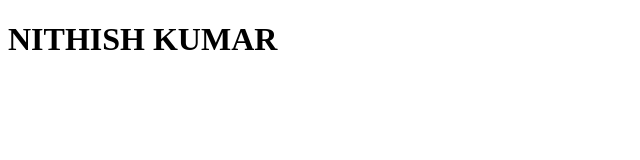
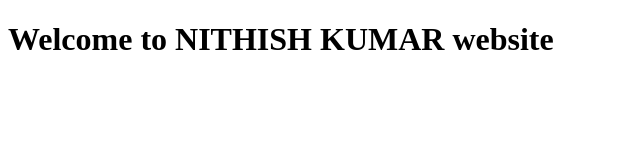
Before and after one commit to NithishKumar38/Nithishkumar, a plain HTML site: page index.html in a window 1280 px wide. Shown: the whole page, without its empty margins (0-640 px from the left). Drawn offline with Linux system fonts and the light colour scheme.

Commit message:
created succesfully

```diff
--- a/index.html
+++ b/index.html
@@ -5,6 +5,6 @@
 
     </head>
     <BOdy>
-        <h1>NITHISH KUMAR</h1>
+        <h1>Welcome to NITHISH KUMAR website</h1>
     </BOdy>
  </html>
```
